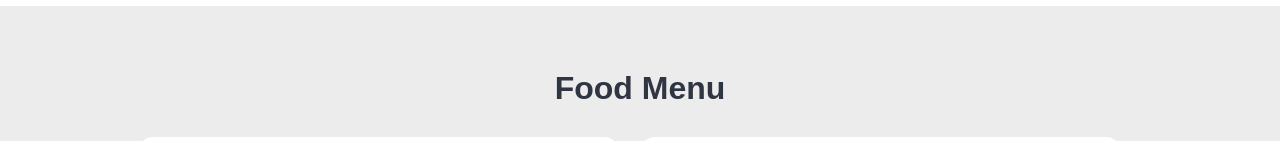
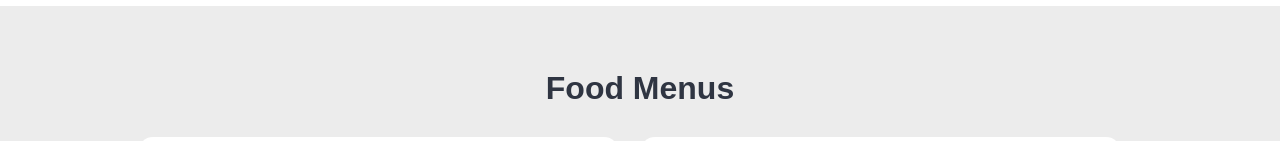
Before and after one commit to lakshmishree519/College-Canteen-Project, a plain HTML site: page category-foods.html in a window 1280 px wide. Shown: the part 557-698 px from the top of the page. Drawn offline with Linux system fonts and the light colour scheme.

Commit message:
Update category-foods.html

```diff
--- a/category-foods.html
+++ b/category-foods.html
@@ -58,7 +58,7 @@
     <!-- food menu section Starts here-->
     <section class="food-menu">
         <div class="container">
-            <h2 class="text-center">Food Menu</h2>
+            <h2 class="text-center">Food Menus</h2>
 
             <div class="food-menu-box">
                 <div class="food-menu-img">
```
